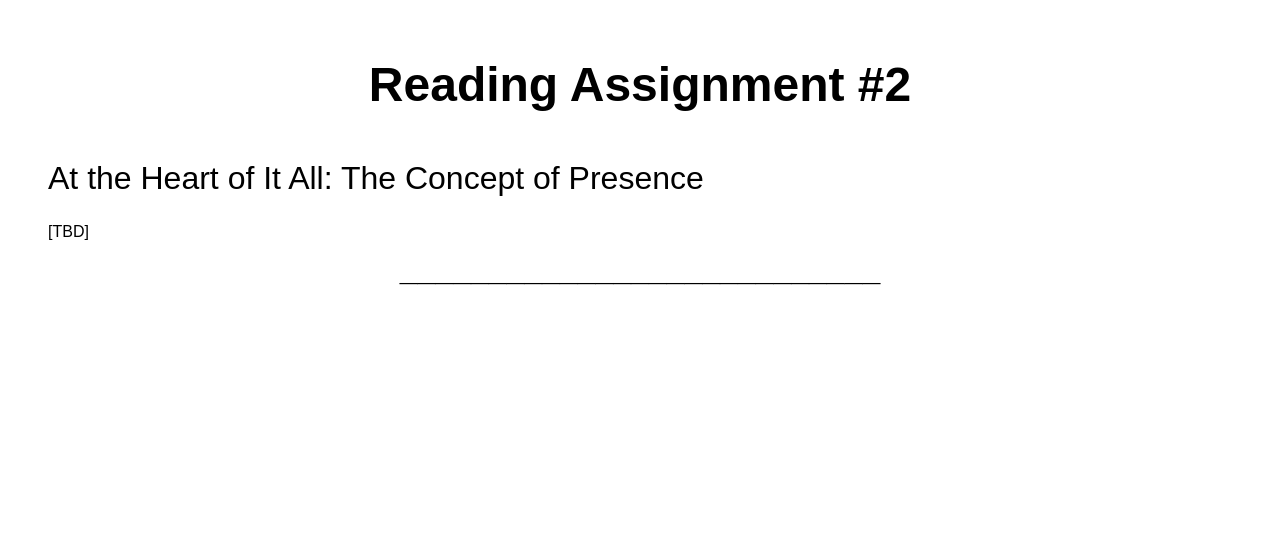
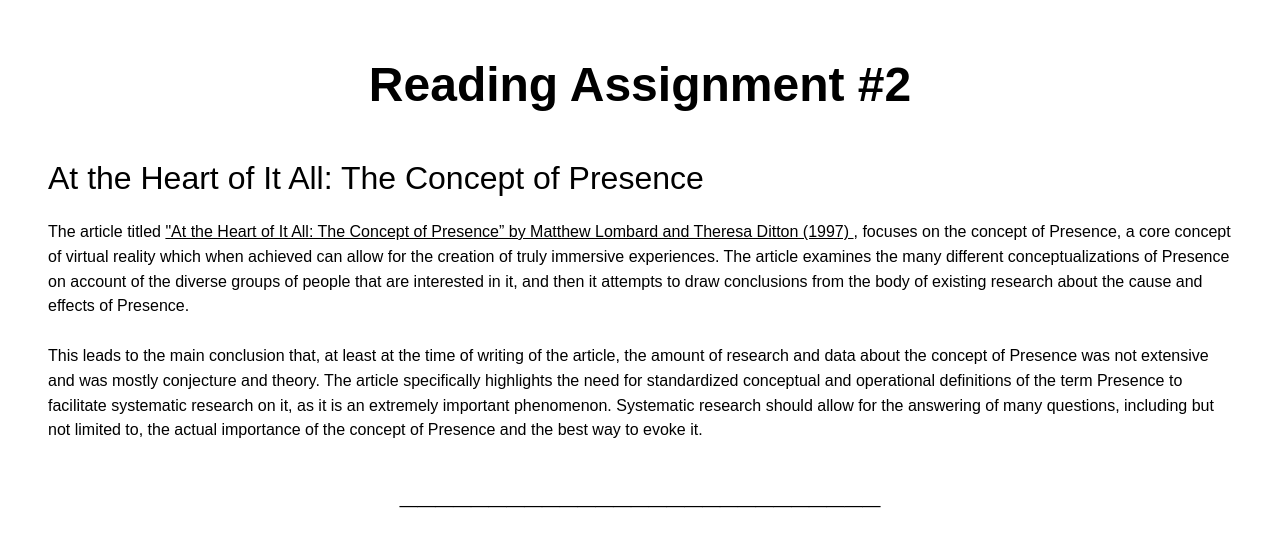
Before and after one commit to Syrko/syrko.github.io, a website built with Parcel: page reading-assignment-2.html in a window 1280 px wide. Built offline with nearby package versions, Linux system fonts and the light colour scheme; a web font is replaced by a local one.

Commit message:
Added content for the Reading Assignment #2

```diff
--- a/reading-assignment-2.css
+++ b/reading-assignment-2.css
@@ -19,14 +19,17 @@
   font-size: 3rem;
   margin-bottom: 32px;
 }
-.reading-assignment2-text3 {
+.reading-assignment2-text03 {
   align-self: flex-start;
   font-style: normal;
   font-weight: 400;
   padding-bottom: var(--dl-space-space-doubleunit);
 }
-.reading-assignment2-text4 {
+.reading-assignment2-text04 {
   align-self: flex-start;
+}
+.reading-assignment2-link {
+  text-decoration: underline;
 }
 @media(max-width: 991px) {
   .reading-assignment2-text {
--- a/reading-assignment-2.html
+++ b/reading-assignment-2.html
@@ -55,11 +55,44 @@
             <span>Reading Assignment #2</span>
             <br />
           </h1>
-          <h1 class="reading-assignment2-text3">
+          <h1 class="reading-assignment2-text03">
             At the Heart of It All: The Concept of Presence
           </h1>
-          <span class="reading-assignment2-text4">
-            <span>[TBD]</span>
+          <span class="reading-assignment2-text04">
+            <span>The article titled</span>
+            <a
+              href="https://academic.oup.com/jcmc/article/3/2/JCMC321/4080403"
+              target="_blank"
+              rel="noreferrer noopener"
+              class="reading-assignment2-link"
+            >
+              "At the Heart of It All: The Concept of Presence” by Matthew
+              Lombard and Theresa Ditton (1997)
+            </a>
+            <span>
+              , focuses on the concept of Presence, a core concept of virtual
+              reality which when achieved can allow for the creation of truly
+              immersive experiences. The article examines the many different
+              conceptualizations of Presence on account of the diverse groups of
+              people that are interested in it, and then it attempts to draw
+              conclusions from the body of existing research about the cause and
+              effects of Presence.
+            </span>
+            <br />
+            <br />
+            <span>
+              This leads to the main conclusion that, at least at the time of
+              writing of the article, the amount of research and data about the
+              concept of Presence was not extensive and was mostly conjecture
+              and theory. The article specifically highlights the need for
+              standardized conceptual and operational definitions of the term
+              Presence to facilitate systematic research on it, as it is an
+              extremely important phenomenon. Systematic research should allow
+              for the answering of many questions, including but not limited to,
+              the actual importance of the concept of Presence and the best way
+              to evoke it.
+            </span>
+            <br />
             <br />
           </span>
           <h1>___________________________</h1>
```
